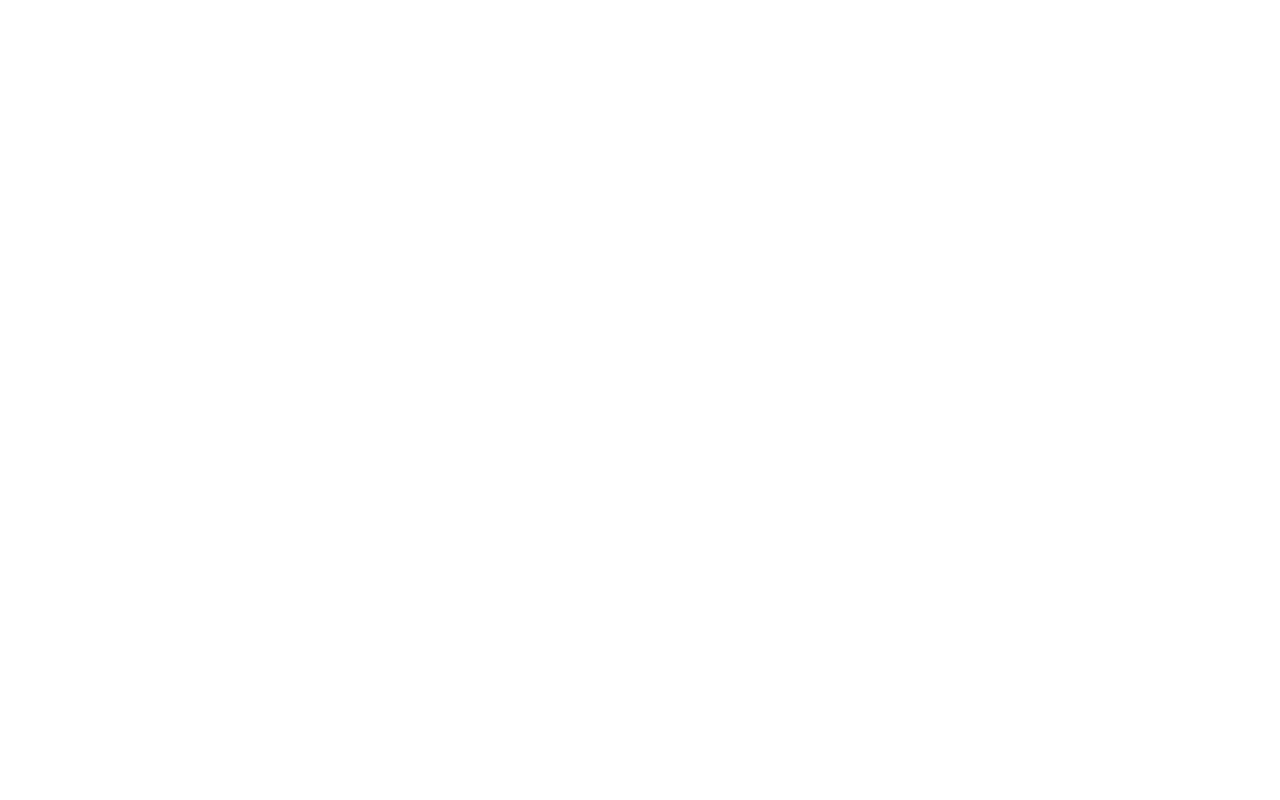
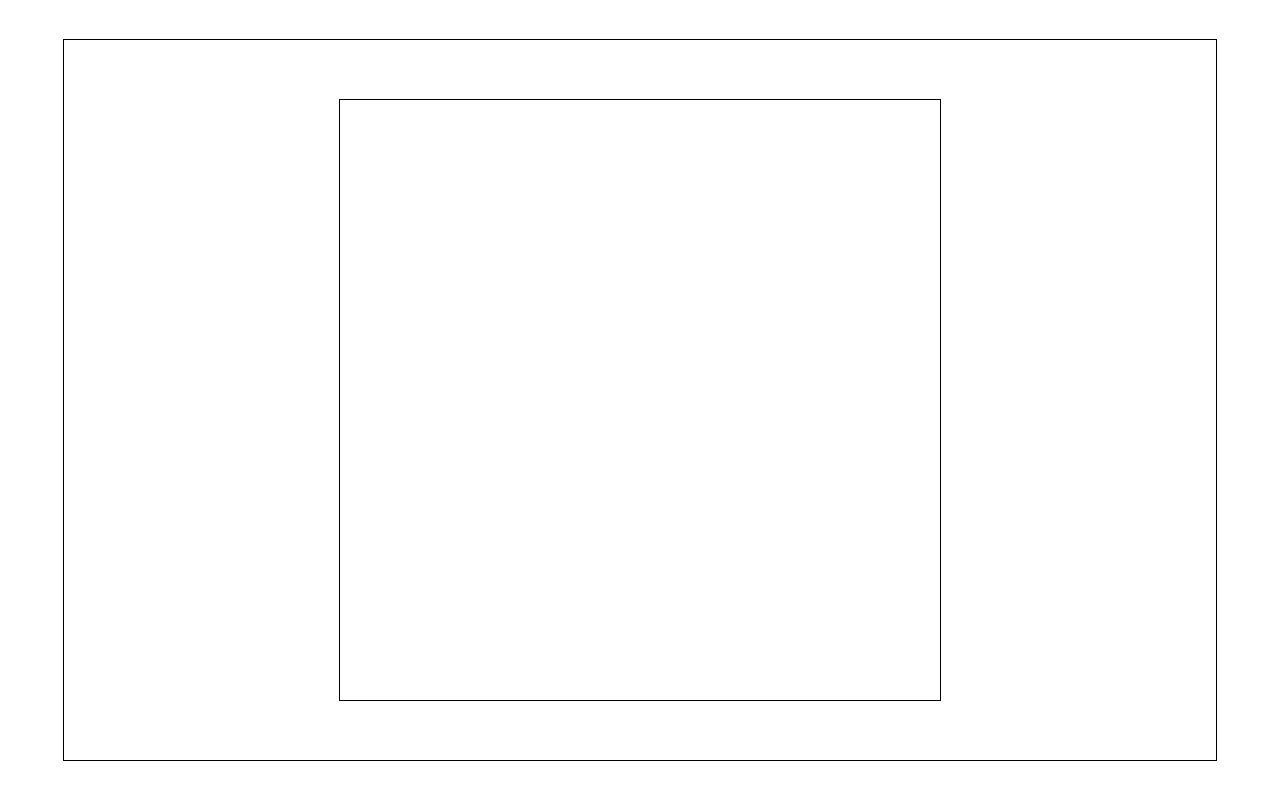
Before and after one commit to ErickDaniCB/second_tic-tac-toe, a plain HTML site: page index.html in a window 1280 px wide. Drawn offline with Linux system fonts and the light colour scheme.

Commit message:
add layout

```diff
--- a/index.html
+++ b/index.html
@@ -5,8 +5,21 @@
   <meta name="viewport" content="width=device-width, initial-scale=1.0">
   <title>Tic-tac-toe</title>
   <script src="tic.js" defer></script>
+  <link rel="stylesheet" href="styles.css">
 </head>
 <body>
-
+  <div id="body">
+    <div id="wrapper">
+      <div class="cell"></div>
+      <div class="cell"></div>
+      <div class="cell"></div>
+      <div class="cell"></div>
+      <div class="cell"></div>
+      <div class="cell"></div>
+      <div class="cell"></div>
+      <div class="cell"></div>
+      <div class="cell"></div>
+    </div>
+  </div>
 </body>
 </html>
--- /dev/null
+++ b/styles.css
@@ -0,0 +1,26 @@
+*{
+  margin: 0;
+  box-sizing: border-box;
+}
+
+body{
+  height: 100vh;
+  display: flex;
+  align-items: center;
+  justify-content: center;
+}
+
+#body {
+  height: 90%;
+  width: 90%;
+  outline: 1px solid black;
+  display: flex;
+  align-items: center;
+  justify-content: center;
+}
+
+#wrapper {
+  height: 600px;
+  width: 600px;
+  outline: 1px solid black;
+}
```
